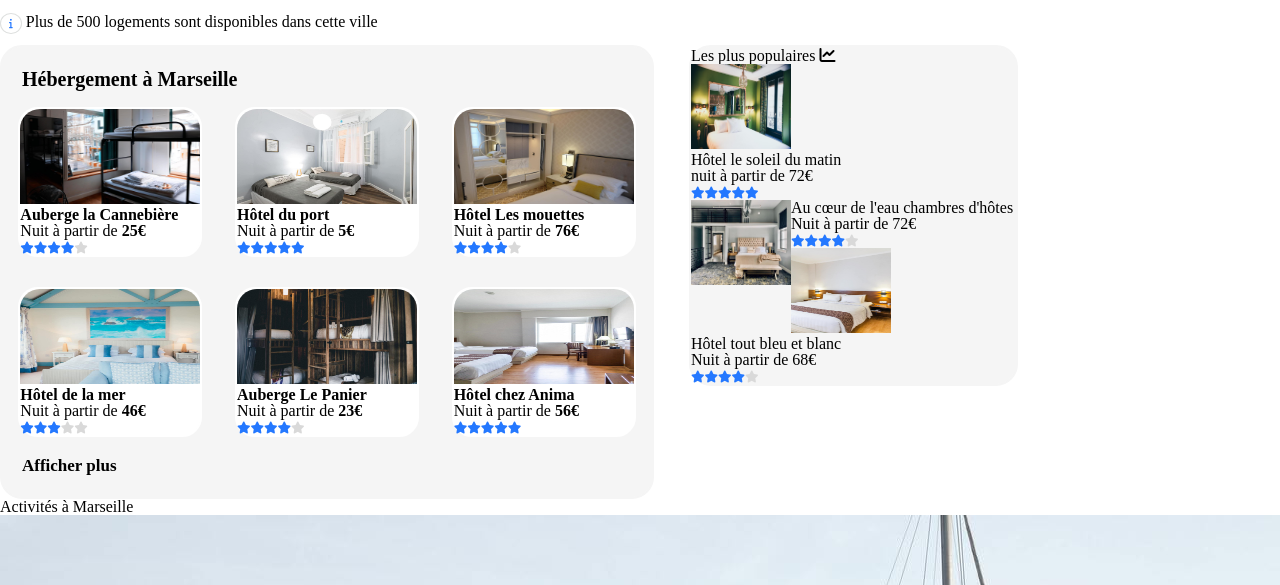
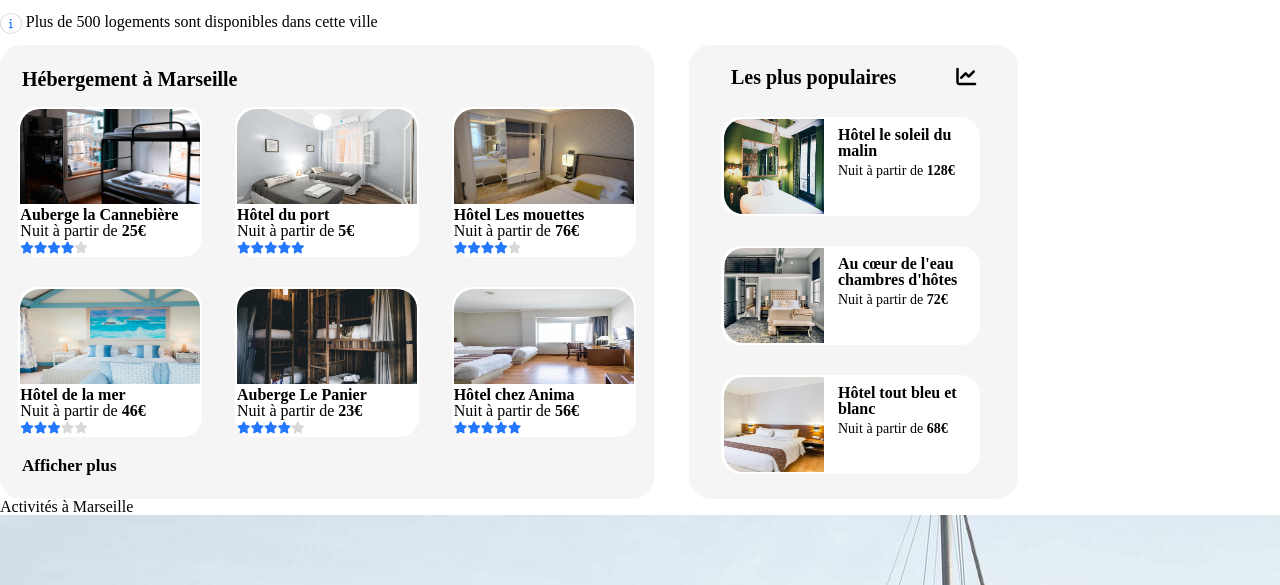
Before and after one commit to PhilippeLenny/PHILIPPElenny_2_22.04.2021, a plain HTML site: page index.html in a window 1280 px wide. Shown: the part 215-800 px from the top of the page. Drawn offline with Linux system fonts and the light colour scheme.

Commit message:
haut de la page finit

```diff
--- a/index.html
+++ b/index.html
@@ -98,29 +98,27 @@
 
         <aside>
             <div id="bloc3">
-            <h2>Les plus populaires <i class="fas fa-chart-line"></i></h2>
+            <h2 class="lespluspops">Les plus populaires <span class="stonks"><i class="fas fa-chart-line"></i></span></h2>
 
-                    <article>
+                    <article class="cadredroit">
                         <img class="images2" src="images/hebergements/3_medium/emile-guillemot-Bj_rcSC5XfE-unsplash.jpg">
-                        <h3>Hôtel le soleil du matin</h3>
-                        <p>nuit à partir de <strong>72€</strong></p>
-                        <span class="étoilesbleu"><i class="fas fa-star"></i><i class="fas fa-star"></i><i class="fas fa-star"></i><i class="fas fa-star"></i><i class="fas fa-star"></i></span>
+                        <span class="titrecadre2"><h3>Hôtel le soleil du <br /> malin</h3></span>
+                        <p class="cadre2p">Nuit à partir de <span class="gras">128€</p></span>
+                        <span class="étoilesbleudroit"><span class="allstars"><i class="fas fa-star"></i><i class="fas fa-star"></i><i class="fas fa-star"></i><i class="fas fa-star"></i><i class="fas fa-star"></i></span></span>
                     </article>
 
-                    <article>
-                        <p class="floattext">
+                    <article class="cadredroit">
                             <img class="images2" src="images/hebergements/3_medium/aw-creative-VGs8z60yT2c-unsplash.jpg">
-                        </p>
-                        <h3>Au cœur de l'eau chambres d'hôtes</h3>
-                        <p>Nuit à partir de 72€</p>
-                        <span class="étoilesbleu"><i class="fas fa-star"></i><i class="fas fa-star"></i><i class="fas fa-star"></i><i class="fas fa-star"></i></span><span class="étoilesgrises"><i class="fas fa-star"></i></span>
+                        <span class="titrecadre2"><h3>Au cœur de l'eau <br /> chambres d'hôtes</h3></span>
+                        <p class="cadre2p">Nuit à partir de <span class="gras">72€</p></span>
+                        <span class="étoilesbleudroit"><span class="allstars"><i class="fas fa-star"></i><i class="fas fa-star"></i><i class="fas fa-star"></i><i class="fas fa-star"></i></span><span class="étoilesgrises"><i class="fas fa-star"></i></span></span>
                     </article>
 
-                    <article>
+                    <article class="cadredroit">
                         <img class="images2" src="images/hebergements/3_medium/febrian-zakaria-sjvU0THccQA-unsplash.jpg">
-                        <h3>Hôtel tout bleu et blanc</h3>
-                        <p>Nuit à partir de 68€</p>
-                        <span class="étoilesbleu"><i class="fas fa-star"></i><i class="fas fa-star"></i><i class="fas fa-star"></i><i class="fas fa-star"></i></span><span class="étoilesgrises"><i class="fas fa-star"></i></span>
+                        <span class="titrecadre2"><h3>Hôtel tout bleu et <br /> blanc</h3></span>
+                        <p class="cadre2p">Nuit à partir de <span class="gras">68€</span></p>
+                        <span class="allstars"><span class="étoilesbleu"><i class="fas fa-star"></i><i class="fas fa-star"></i><i class="fas fa-star"></i><i class="fas fa-star"></i></span><span class="étoilesgrises"><i class="fas fa-star"></i></span></span>
                     </article>
                 </div>
         </aside>
--- a/style.css
+++ b/style.css
@@ -122,13 +122,45 @@ main
 .images2
 {
 	width: 100px;
-	height: 85px;
+	height: 95px;
+    border-radius: 20px 0px 0px 20px;
+    padding-left: 1px;
 }
 
-i
+.cadredroit
+{
+    border: 2px solid white;
+    border-radius: 20px;
+    background-color: white;
+    margin-bottom: 20px;
+    height: 95px;
+    width: 255px;
+    margin-top: 30px;
+    margin-left: 30px;
+}
+
+.titrecadre2
+{
+    flex-direction: column;
+    position: relative;
+    left: 115px;
+    bottom: 90px;
+    font-weight: bold;
+}
+
+.cadre2p
+{
+    position: relative;
+    left: 115px;
+    bottom: 85px;
+    font-size: 14px;
+}
+
+.allstars
 {
 
 }
+
 
 #bloc
 {
@@ -166,7 +198,22 @@ i
     border: 2px solid #f5f5f5;
     background-color: #f5f5f5;
     width: 325px;
+    height: 450px;
     margin-left: 35px;
+}
+
+.lespluspops
+{
+    font-weight: bold;
+    font-size: 20px;
+    position: relative;
+    padding-top: 20px;
+    padding-left: 40px;
+}
+
+.stonks
+{
+    padding-left: 55px;
 }
 
 .afficherplus
```
